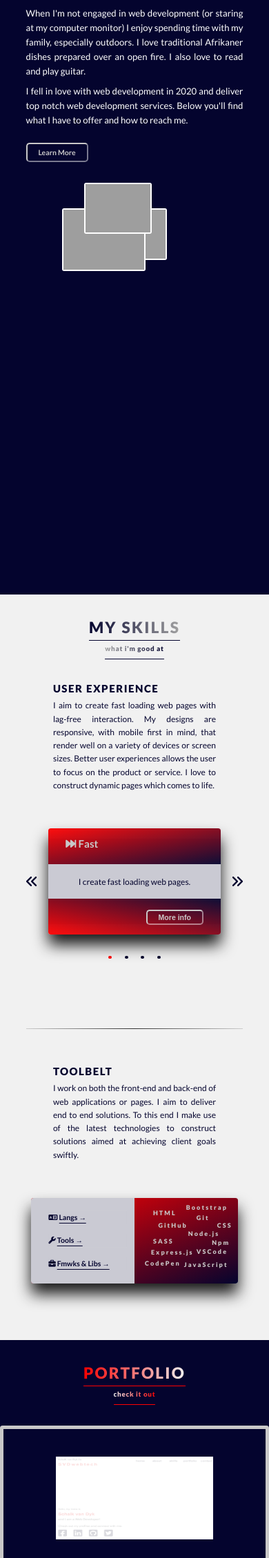
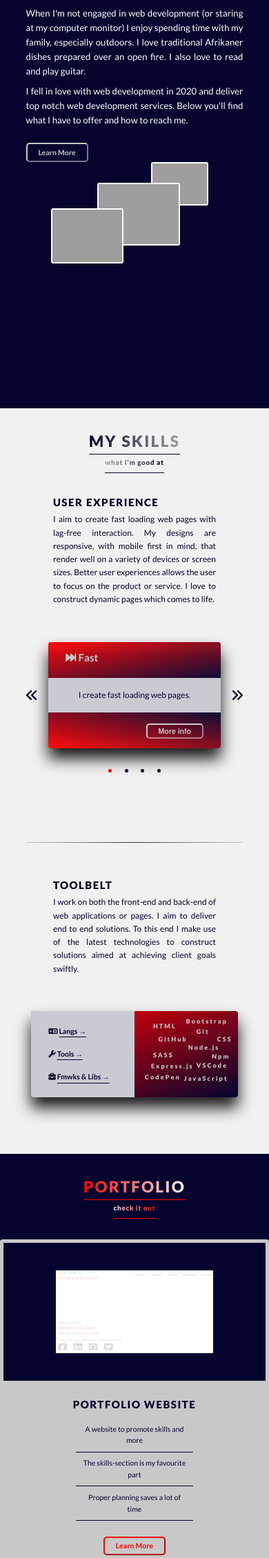
Before and after one commit to SVDwebtech/profile001, a web app: file index.html in a window 390 px wide. Shown: the part 1085-3344 px from the top of the page at 69% size. Run offline with its HTML, style and script files only (its server is not run), Linux system fonts and the light colour scheme; some libraries are stand-ins or nearby versions; grey boxes are pictures that could not be loaded.

Commit message:
add media-queries for phone size - phone500x860
    * media-queries for about-section
    * set query condition to phone500Max860Max

```diff
--- a/css/styles.css
+++ b/css/styles.css
@@ -842,10 +842,11 @@ body {
     top: -7rem;
   }
 }
-@media (max-width: 31.25em) and (min-height: 53.75em) {
+@media (max-width: 31.25em) and (max-height: 53.75em) {
   .img-comp__img--schalk {
     width: 16rem;
-    right: 45%;
+    right: 29%;
+    top: 0rem;
   }
 }
 .img-comp__img--family {
@@ -867,6 +868,13 @@ body {
     top: -2rem;
   }
 }
+@media (max-width: 31.25em) and (max-height: 53.75em) {
+  .img-comp__img--family {
+    width: 14rem;
+    right: 55%;
+    top: 5rem;
+  }
+}
 .img-comp__img--potjiekos {
   width: 20rem;
   top: 5rem;
@@ -884,6 +892,13 @@ body {
     width: 11rem;
     right: 16%;
     top: -9rem;
+  }
+}
+@media (max-width: 31.25em) and (max-height: 53.75em) {
+  .img-comp__img--potjiekos {
+    width: 11rem;
+    right: 16%;
+    top: -4rem;
   }
 }
 .img-comp__img:hover {
@@ -1559,6 +1574,11 @@ body {
     min-height: 100vh;
   }
 }
+@media (max-width: 31.25em) and (max-height: 53.75em) {
+  .about {
+    min-height: 88vh;
+  }
+}
 .about__content {
   display: flex;
   justify-content: space-evenly;
--- a/sass/abstracts/_mixins.scss
+++ b/sass/abstracts/_mixins.scss
@@ -124,7 +124,7 @@ ORDER: base + typography > general layout + grid > page layout > components
 	@if $breakpoint == phone500Maxand860Max {
 		// 500px (500/16 = 31.25) && 860px (860/16 = 53.75)
 		// REMEMBER: 1em = 16px;
-		@media (max-width: 31.25em) and (min-height: 53.75em) {
+		@media (max-width: 31.25em) and (max-height: 53.75em) {
 			@content;
 		}
 	}
--- a/sass/pages/_home.scss
+++ b/sass/pages/_home.scss
@@ -110,6 +110,10 @@
 
 	@include respond(phone300and650) {
 		min-height: 100vh;
+	}
+
+	@include respond(phone500Maxand860Max) {
+		min-height: 88vh;
 	}
 
 	padding-top: 4rem;
```
Also changed, not shown: sass/components/_composition.scss (+14 -2 lines).
